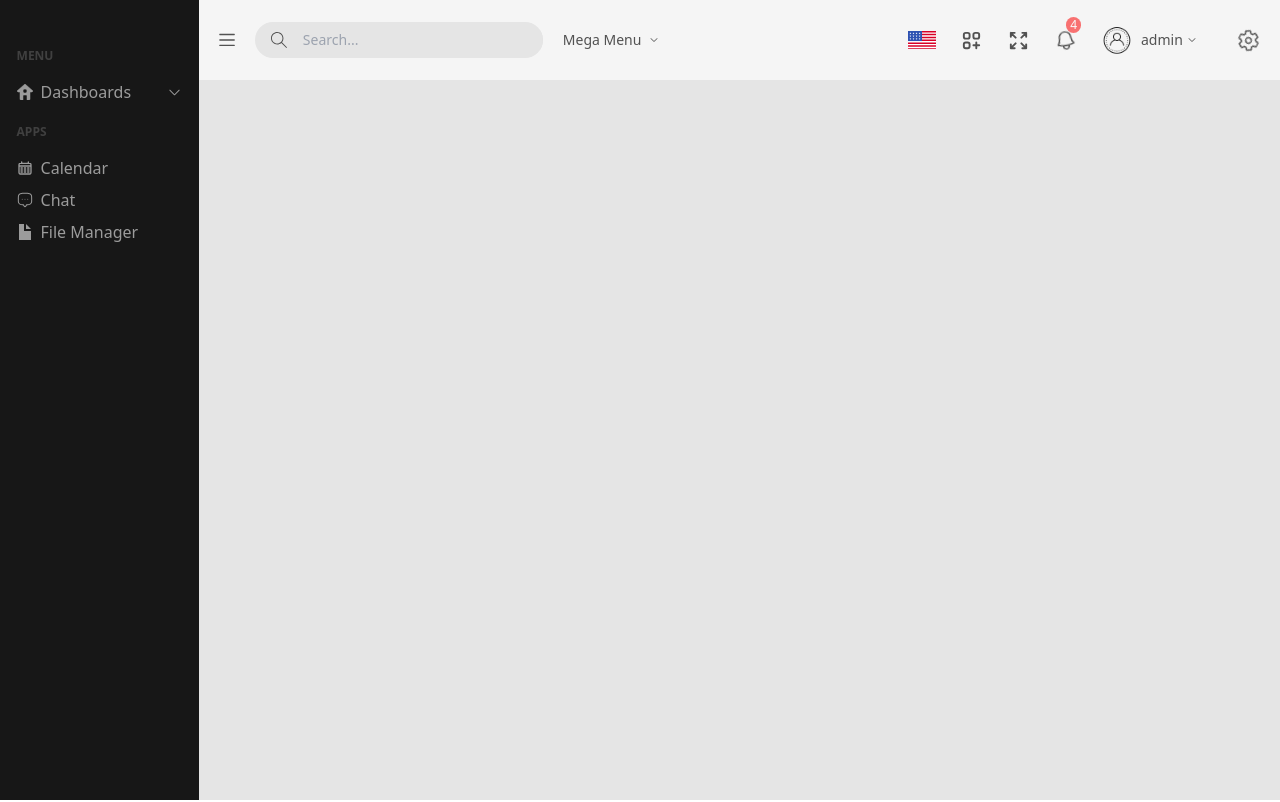
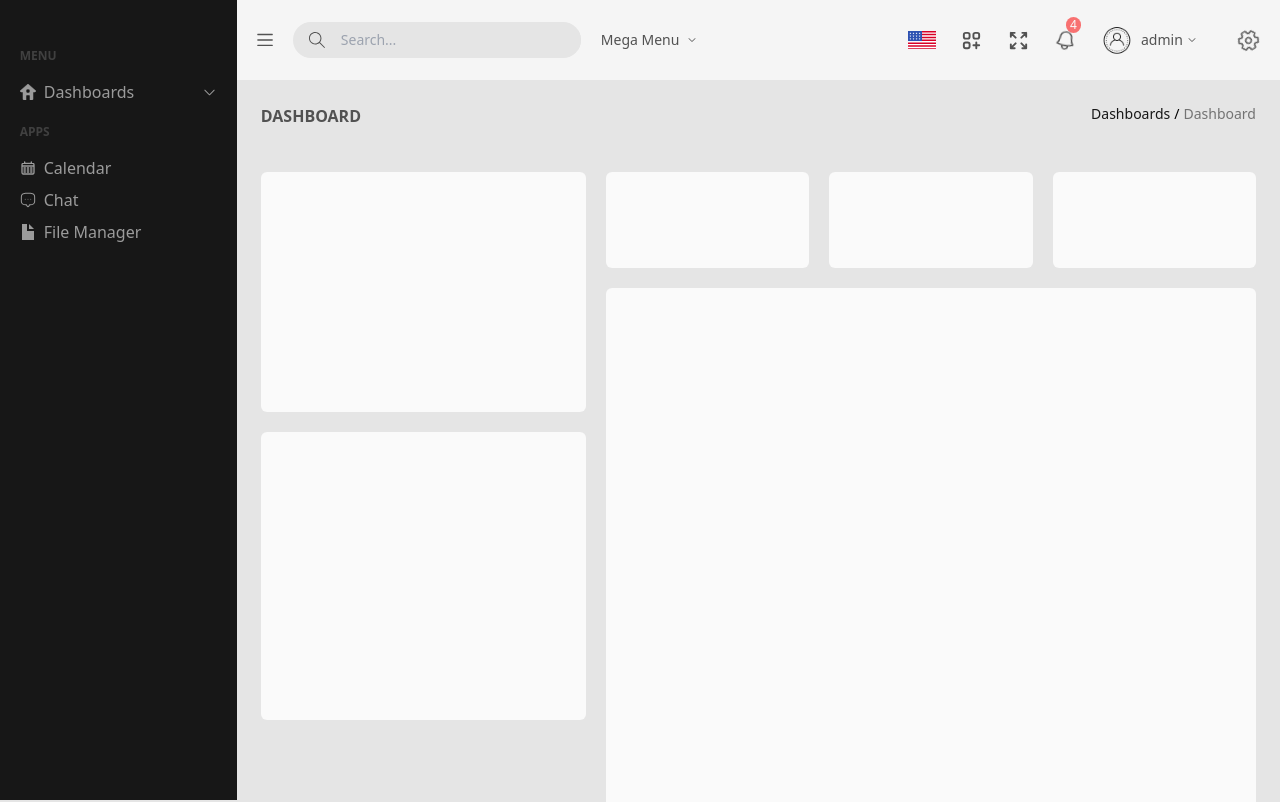
Before and after one commit to parham-ghasemi/skote-v-light-clone, a React (Vite) app: page / in a window 1280 px wide. Shown: the top 802 px of the page. Built offline with nearby package versions, Linux system fonts and the light colour scheme.

Commit message:
Added default page's layout

```diff
--- a/src/App.jsx
+++ b/src/App.jsx
@@ -1,7 +1,6 @@
 import { useState } from "react";
-import Sidebar from "./components/Sidebar/Index"
-import { menus } from "./components/Sidebar/data";
-import Header from "./components/Header/Header";
+import { BrowserRouter, Routes, Route } from "react-router-dom";
+import Default from "./pages/Default";
 
 function App() {
   const [isSideBarCollapsed, setIsSideBarCollapsed] = useState(false);
@@ -19,10 +18,13 @@ function App() {
   }
 
   return (
-    <div className="flex bg-neutral-200">
-      <Sidebar menus={menus} isCollapsed={isSideBarCollapsed} />
-      <Header onHamburgerClick={() => setIsSideBarCollapsed(prevState => !prevState)} onFullScreen={handleFullScreen} />
-    </div>
+    <>
+    <BrowserRouter>
+      <Routes>
+        <Route index element={<Default handleFullScreen={handleFullScreen} isSideBarCollapsed={isSideBarCollapsed} setIsSideBarCollapsed={setIsSideBarCollapsed} />} />
+      </Routes>
+    </BrowserRouter>
+    </>
   )
 }
 
--- a/src/components/Header/Header.jsx
+++ b/src/components/Header/Header.jsx
@@ -11,6 +11,7 @@ import LanguagesDropDown from "./dropdowns/languages/LanguagesDropDown";
 import NotifDropDown from "./dropdowns/notification/NotificationDropDown";
 import notifications from "./dropdowns/notification/data";
 import ProfileDropDown from "./dropdowns/profile/ProfileDropDown";
+import clsx from "clsx";
 
 export default function Header({ onHamburgerClick, onFullScreen }) {
   const [megaMenuOpen, setMegaMenuOpen] = useState(false);
@@ -34,7 +35,7 @@ export default function Header({ onHamburgerClick, onFullScreen }) {
 
   return (
     <>
-      <div className="bg-neutral-100 w-full h-[10vh] flex justify-between items-center px-5 text-neutral-600">
+      <div className={clsx("bg-neutral-100 h-[10vh] flex justify-between items-center px-5 text-neutral-600", sidebarOpen ? 'w-[81.5vw]' : 'w-[95vw]')}>
         <div className="flex items-center gap-5">
           <SlMenu onClick={handleSidebarColapse} className="cursor-pointer" />
 
--- /dev/null
+++ b/src/pages/Default.jsx
@@ -0,0 +1,55 @@
+
+import { useState } from "react";
+import Sidebar from "../components/Sidebar/Index"
+import { menus } from "../components/Sidebar/data";
+import Header from "../components/Header/Header";
+import clsx from "clsx";
+
+export default function Default({ handleFullScreen, isSideBarCollapsed, setIsSideBarCollapsed }) {
+  return (
+    <div className="flex bg-neutral-200">
+      <aside className="fixed">
+        <Sidebar menus={menus} isCollapsed={isSideBarCollapsed} />
+      </aside>
+
+      <main className={clsx("overflow-hidden", isSideBarCollapsed ? 'ml-[5vw]' : 'ml-[18.5vw]')}>
+        <Header onHamburgerClick={() => setIsSideBarCollapsed(prevState => !prevState)} onFullScreen={handleFullScreen} />
+
+        <div className="w-full h-full p-6 gap-5 flex flex-col">
+          <div className="flex w-full justify-between pb-6">
+            <p className="text-neutral-600 font-bold">DASHBOARD</p>
+            <div className="flex text-sm gap-1">
+              <p className="text-neutral-900">Dashboards</p>
+              <p className="">/</p>
+              <p className="text-neutral-500">Dashboard</p>
+            </div>
+          </div>
+
+          <div className="flex w-full gap-5">
+            <div className="flex flex-col w-1/3 rounded-md gap-5">
+              <div className="h-60 rounded-md bg-neutral-50"></div>
+              <div className="h-72 rounded-md bg-neutral-50"></div>
+            </div>
+
+            <div className="flex rounded-md flex-col w-2/3 gap-5">
+              <div className="h-24 rounded-md flex gap-5">
+                <div className="h-full w-1/3 bg-neutral-50 rounded-md"></div>
+                <div className="h-full w-1/3 bg-neutral-50 rounded-md"></div>
+                <div className="h-full w-1/3 bg-neutral-50 rounded-md"></div>
+              </div>
+              <div className="h-[65vh] bg-neutral-50 rounded-md"></div>
+            </div>
+          </div>
+
+          <div className="flex w-full gap-5">
+            <div className="w-1/3 h-96 bg-neutral-50 rounded-md"></div>
+            <div className="w-1/3 min-h-96 bg-neutral-50 rounded-md"></div>
+            <div className="w-1/3 h-96 bg-neutral-50 rounded-md"></div>
+          </div>
+
+          <div className="w-full h-[68vh] bg-neutral-50 rounded-md"></div>
+        </div>
+      </main>
+    </div>
+  )
+}
```
